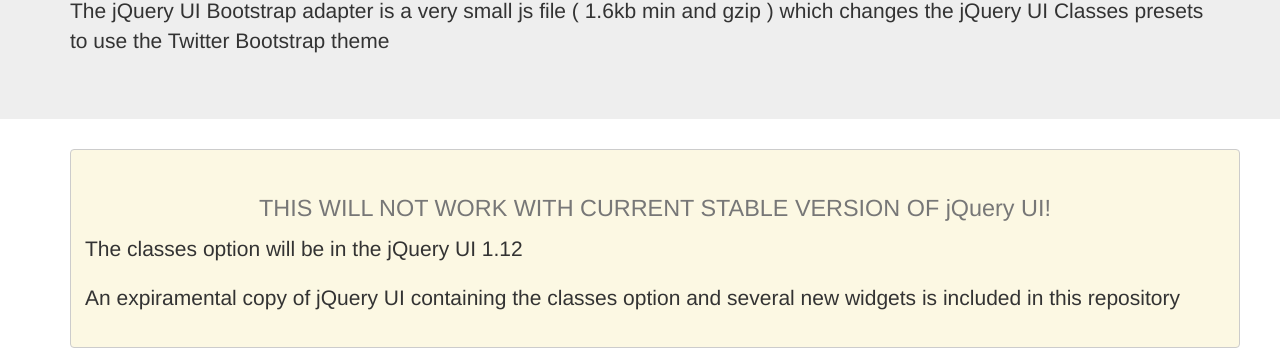
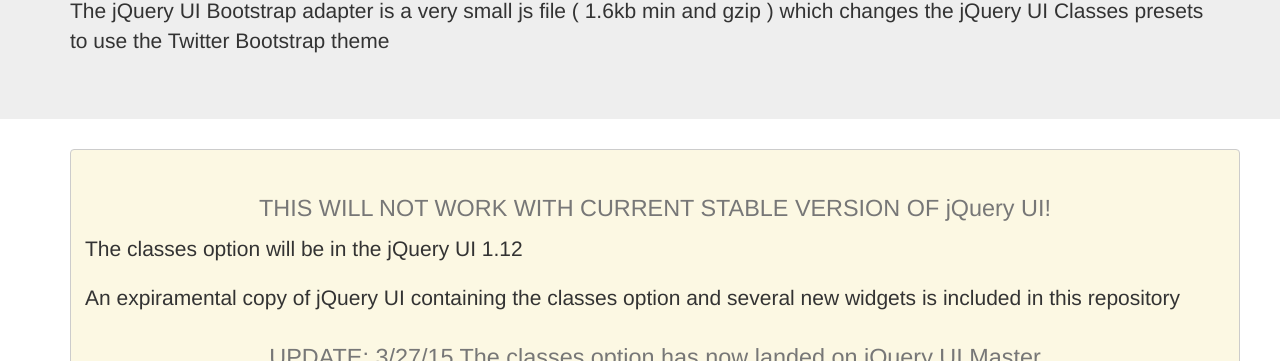
Before and after one commit to arschmitz/jqueryui-bootstrap-adapter, a website with bundled scripts: page index.html in a window 1280 px wide. Shown: the part 171-532 px from the top of the page. Built offline with nearby package versions, Linux system fonts and the light colour scheme; a script that the page names is missing.

Commit message:
Add status update

```diff
--- a/index.html
+++ b/index.html
@@ -61,6 +61,8 @@
 		<div class="text-center"><h1><small>THIS WILL NOT WORK WITH CURRENT STABLE VERSION OF jQuery UI!</small></h1></div>
 		<p class="lead">The classes option will be in the jQuery UI 1.12</p>
 		<p class="lead">An expiramental copy of jQuery UI containing the classes option and several new widgets is included in this repository</p>
+		<div class="text-center"><h1><small>UPDATE: 3/27/15 The classes option has now landed on jQuery UI Master</small></h1></div>
+
 	</div>
 </div>
 <div class="container">
```
